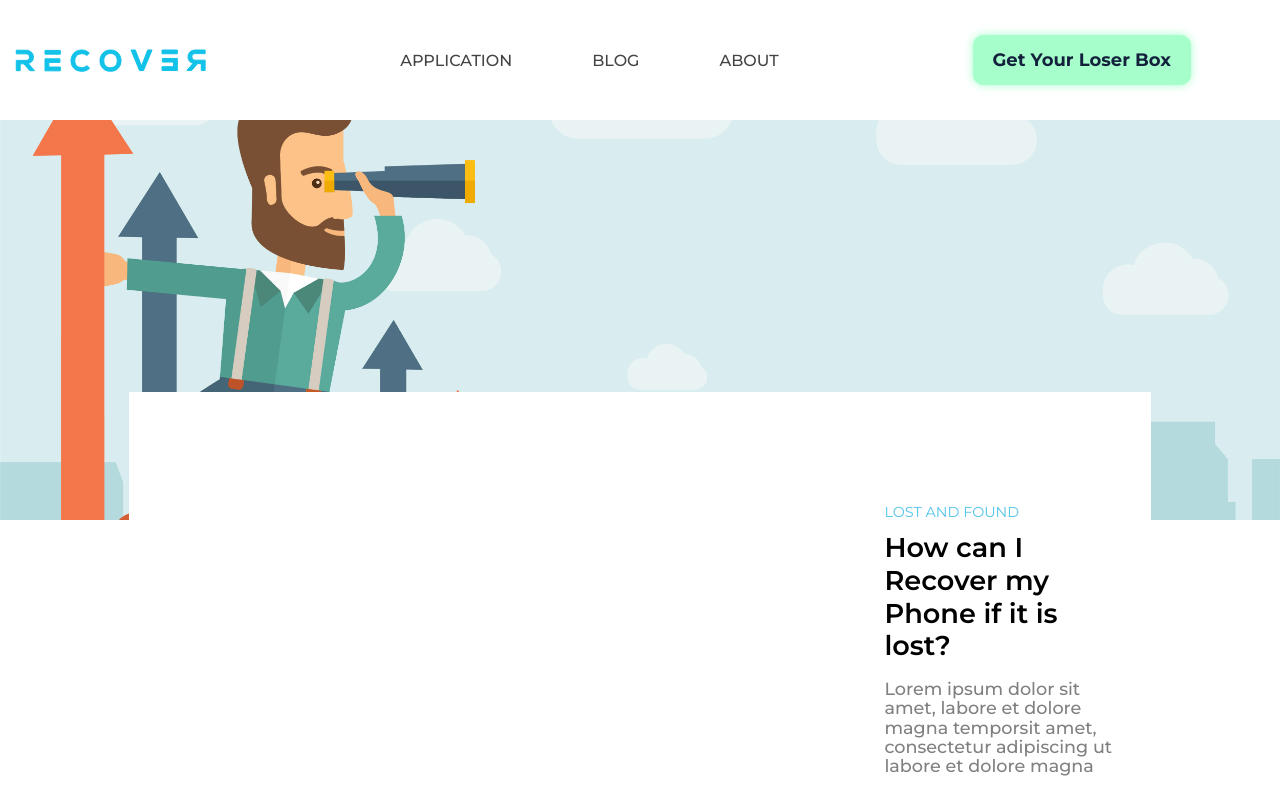
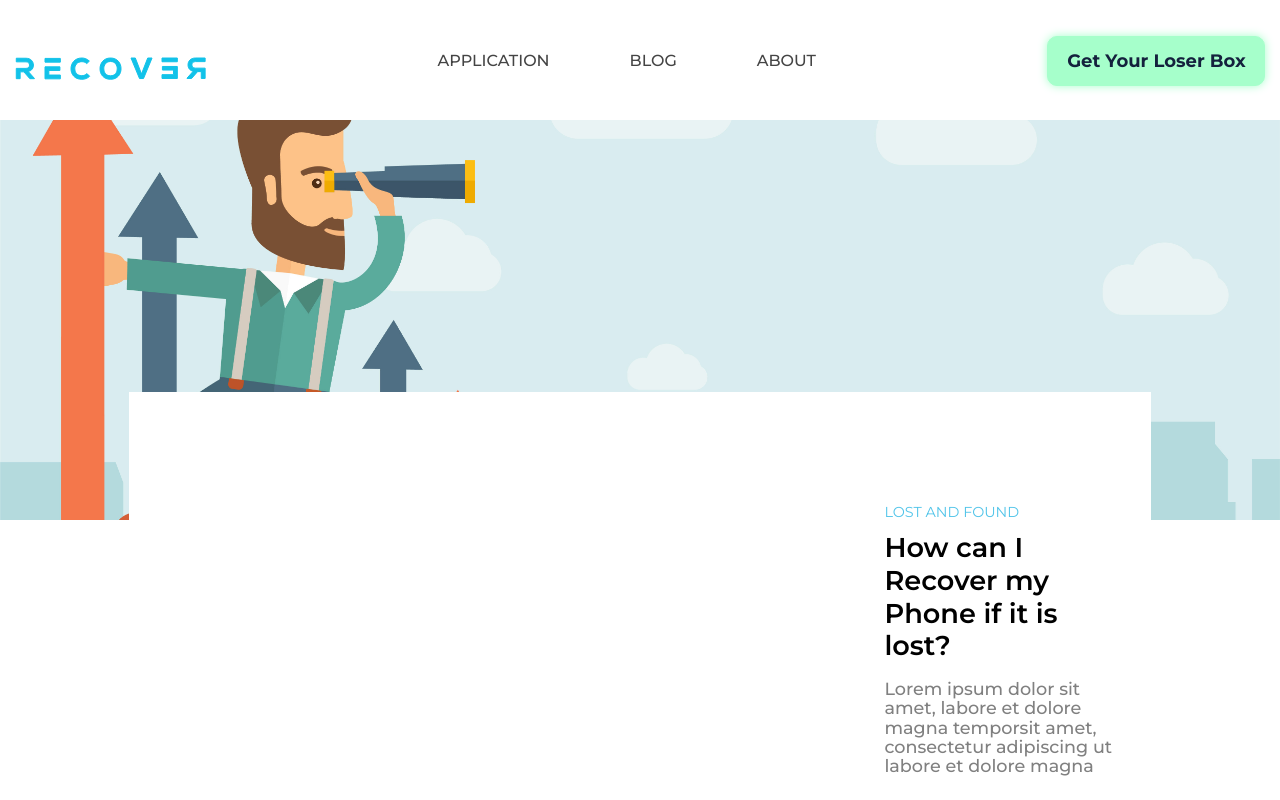
Before and after one commit to n1c01a5/recover-website, a Next.js app: page /blog in a window 1280 px wide. Shown: the top 800 px of the page. Built offline with nearby package versions, Linux system fonts and the light colour scheme.

Commit message:
fixed kitty and header button alignment

```diff
--- a/styles/elements/Footer.module.scss
+++ b/styles/elements/Footer.module.scss
@@ -56,8 +56,9 @@
     justify-content: center;
   }
   .footerImage {
-    height: 160px;
-    width: 70%;
+    display: block;
+    height: 180px;
+    width: 90%;
   }
 }
 
--- a/styles/elements/Header.module.scss
+++ b/styles/elements/Header.module.scss
@@ -12,14 +12,15 @@
   padding: 2px calc((100vw - 1250px) / 2) 0 calc((100vw - 1250px) / 2);
   .headerMenuLogo {
     position: relative;
-    top: 7px;
+    top: 15px;
     cursor: pointer;
   }
   .logoContainer {
     margin-top: -1rem;
   }
   .buttonContainer {
-    margin-right: -5rem;
+    margin-right: -12rem;
+    font-size: 18px;
   }
   .linksContainer {
     display: flex;
```
